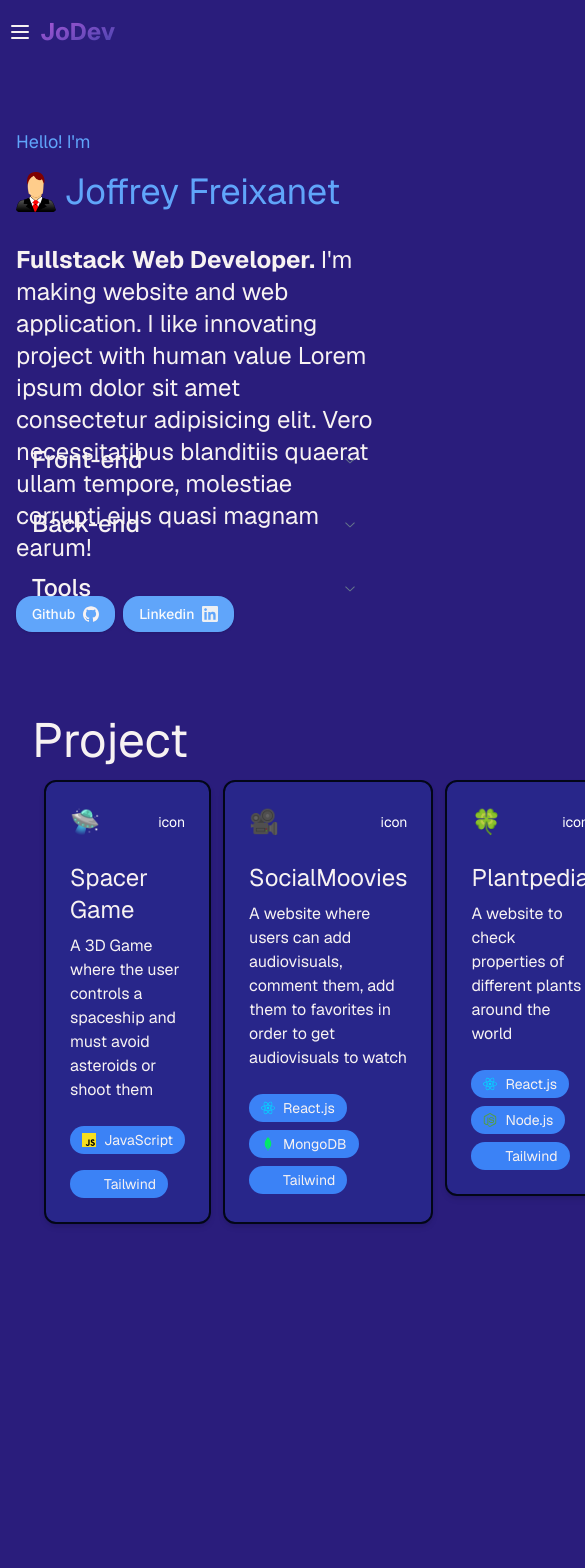
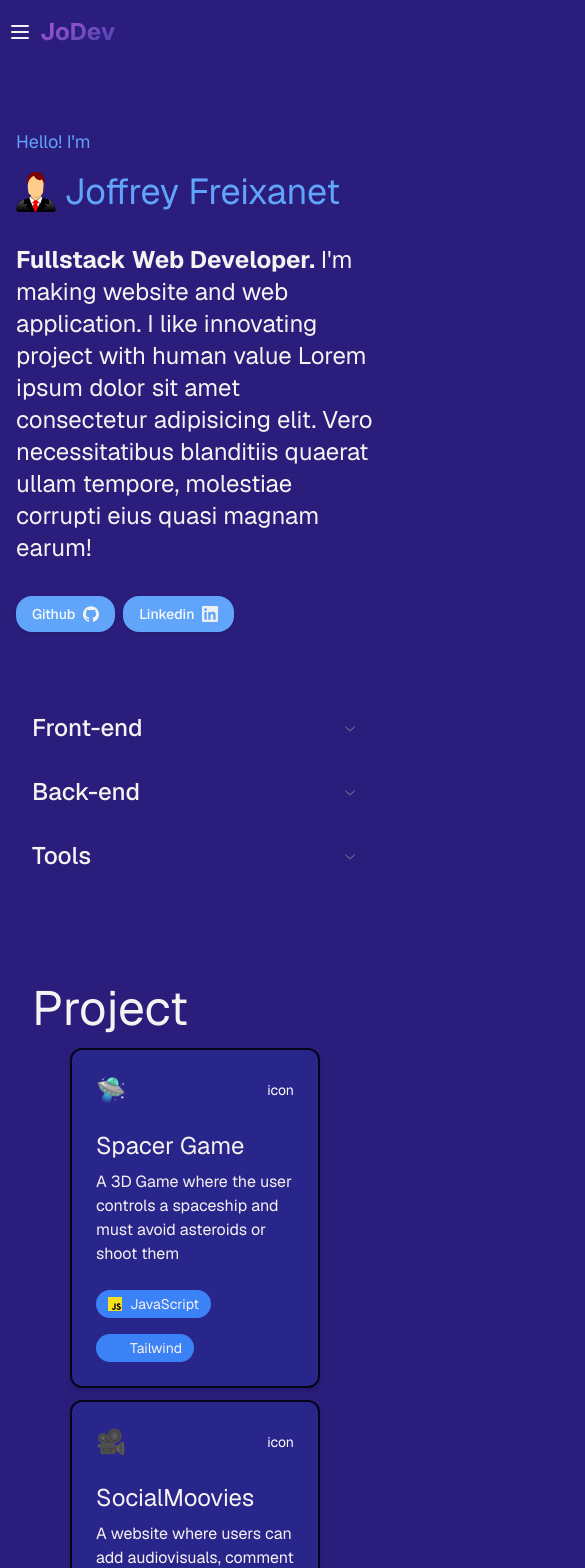
Before and after one commit to Joff317/Portfolio, a Next.js app: page / in a window 390 px wide. Shown: the top 1568 px of the page, 585 px wide, since content can reach past the window. Before the commit the page ends 1288 px from the top, so only its background shows below. Built offline with nearby package versions, Linux system fonts and the light colour scheme; a web font is replaced by a local one.

Commit message:
project section mobile v1 done

```diff
--- a/app/page.tsx
+++ b/app/page.tsx
@@ -14,21 +14,21 @@ import Project from "@/components/Project";
 
 export default function Home() {
   return (
-    <PageContainer className="p-4">
-      <div className="h-[300px] mt-8">
+    <PageContainer className="p-4 flex flex-col">
+      <div className="mt-8">
         <HeroSection />
       </div>
 
-      <div className="max-md:hidden">
+      <div className="max-md:hidden mt-8">
         <SkillsSection />
       </div>
 
-      <div className="md:hidden">
+      <div className="md:hidden mt-8">
         <SkillsSectionMobile />
       </div>
 
       <div className="mb-12">
-        <Project/>
+        <Project />
       </div>
     </PageContainer>
   );
--- a/components/Card/PlantPediaCard.tsx
+++ b/components/Card/PlantPediaCard.tsx
@@ -12,7 +12,7 @@ import { TailwindIcon } from "../icons/TailwindIcon";
 
 export default function PlantPediaCard() {
   return (
-    <div className="w-[350px] bg-bluecard border-slate-950 border-2 shadow-md rounded-xl h-full">
+    <div className="w-[350px] max-sm:w-[250px] bg-bluecard border-slate-950 border-2 shadow-md rounded-xl h-full">
       <CardHeader className="flex flex-row justify-between">
         <CardTitle className="text-2xl text-white">🍀</CardTitle>
         <CardDescription className="text-white">icon</CardDescription>
--- a/components/Card/SocialMooviesCard.tsx
+++ b/components/Card/SocialMooviesCard.tsx
@@ -12,7 +12,7 @@ import { TailwindIcon } from "../icons/TailwindIcon";
 
 export default function SocialMooviesCard() {
   return (
-    <div className="w-[350px] bg-bluecard border-slate-950 border-2 shadow-md rounded-xl h-auto">
+    <div className="w-[350px] max-sm:w-[250px] bg-bluecard border-slate-950 border-2 shadow-md rounded-xl h-auto">
       <CardHeader className="flex flex-row justify-between">
         <CardTitle className="text-2xl text-white">🎥</CardTitle>
         <CardDescription className="text-white">icon</CardDescription>
--- a/components/Card/SpacerCard.tsx
+++ b/components/Card/SpacerCard.tsx
@@ -11,7 +11,7 @@ import { TailwindIcon } from "../icons/TailwindIcon";
 
 export default function SpacerCard() {
   return (
-    <div className="w-[350px] bg-bluecard border-slate-950 border-2 shadow-md rounded-xl h-full">
+    <div className="w-[350px] max-sm:w-[250px] bg-bluecard border-slate-950 border-2 shadow-md rounded-xl h-full">
       <CardHeader className="flex flex-row justify-between">
         <CardTitle className="text-2xl text-white">🛸</CardTitle>
         <CardDescription className="text-white">icon</CardDescription>
--- a/components/Project.tsx
+++ b/components/Project.tsx
@@ -15,8 +15,8 @@ export default function Project() {
     <PageContainer className="mt-20 px-4">
       <p className="text-5xl">Project</p>
 
-      <div className="mt-4 px-3 flex flex-row justify-between gap-3">
-         {/* Première carte */}
+      <div className="mt-4 px-3 flex md:flex-row md:justify-between gap-3 flex-col max-md:items-center max-md:px-2">
+        {/* Première carte */}
         <SpacerCard />
 
         {/* Deuxième carte */}
```
